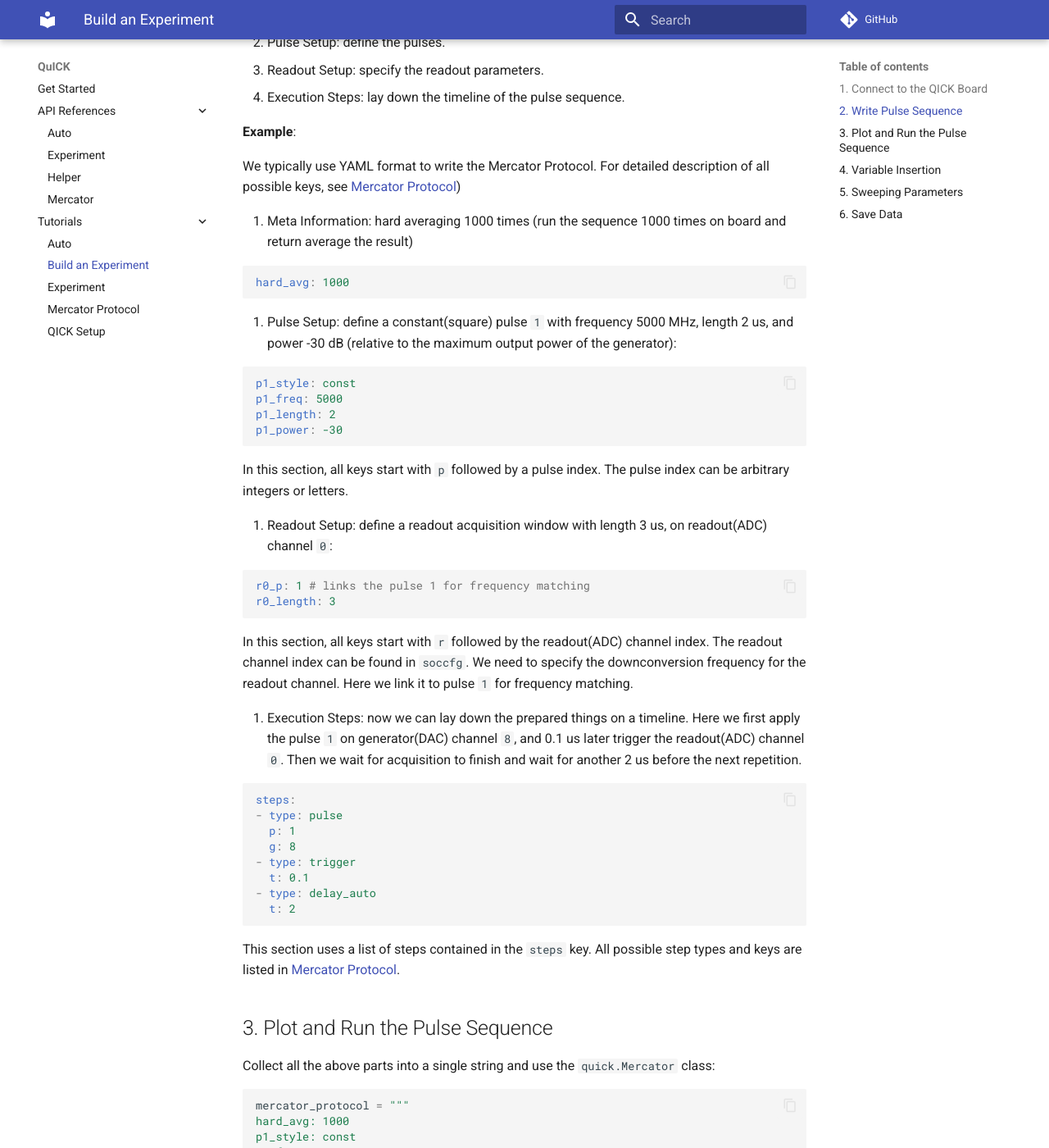
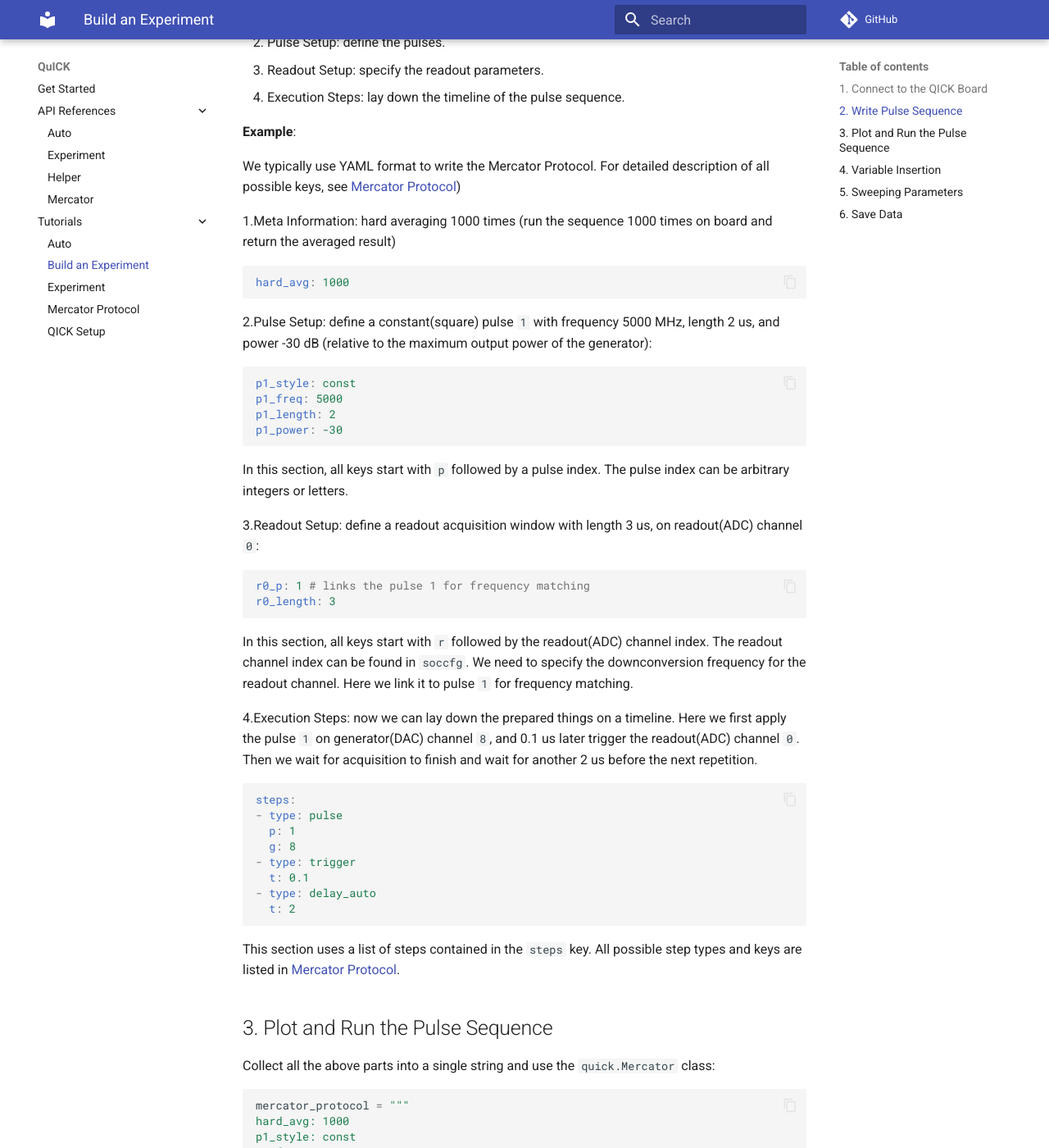
Before and after one commit to clelandlab/quick, an MkDocs documentation site: the page built from docs/Tutorials/build.md, in a window 1280 px wide and 1400 px high, scrolled down 808 px. Shown: the whole window at 82% size. Built offline with MkDocs 1.6.1 and Material for MkDocs 9.7.7, drawn with Linux system fonts in a browser that asks for light colours; comment, search, counter and statistics services are not loaded.

Commit message:
Fix build doc

````diff
--- a/docs/Tutorials/build.md
+++ b/docs/Tutorials/build.md
@@ -33,13 +33,13 @@ In short, **Mercator Protocol** includes 4 parts:
 
 We typically use YAML format to write the Mercator Protocol. For detailed description of all possible keys, see [Mercator Protocol](../mercator))
 
-1. Meta Information: hard averaging 1000 times (run the sequence 1000 times on board and return average the result)
+1.Meta Information: hard averaging 1000 times (run the sequence 1000 times on board and return the averaged result)
 
 ```yaml
 hard_avg: 1000
 ```
 
-2. Pulse Setup: define a constant(square) pulse `1` with frequency 5000 MHz, length 2 us, and power -30 dB (relative to the maximum output power of the generator):
+2.Pulse Setup: define a constant(square) pulse `1` with frequency 5000 MHz, length 2 us, and power -30 dB (relative to the maximum output power of the generator):
 
 ```yaml
 p1_style: const
@@ -50,7 +50,7 @@ p1_power: -30
 
 In this section, all keys start with `p` followed by a pulse index. The pulse index can be arbitrary integers or letters.
 
-3. Readout Setup: define a readout acquisition window with length 3 us, on readout(ADC) channel `0`:
+3.Readout Setup: define a readout acquisition window with length 3 us, on readout(ADC) channel `0`:
 
 ```yaml
 r0_p: 1 # links the pulse 1 for frequency matching
@@ -59,7 +59,7 @@ r0_length: 3
 
 In this section, all keys start with `r` followed by the readout(ADC) channel index. The readout channel index can be found in `soccfg`. We need to specify the downconversion frequency for the readout channel. Here we link it to pulse `1` for frequency matching.
 
-4. Execution Steps: now we can lay down the prepared things on a timeline. Here we first apply the pulse `1` on generator(DAC) channel `8`, and 0.1 us later trigger the readout(ADC) channel `0`. Then we wait for acquisition to finish and wait for another 2 us before the next repetition.
+4.Execution Steps: now we can lay down the prepared things on a timeline. Here we first apply the pulse `1` on generator(DAC) channel `8`, and 0.1 us later trigger the readout(ADC) channel `0`. Then we wait for acquisition to finish and wait for another 2 us before the next repetition.
 
 ```yaml
 steps:
````
